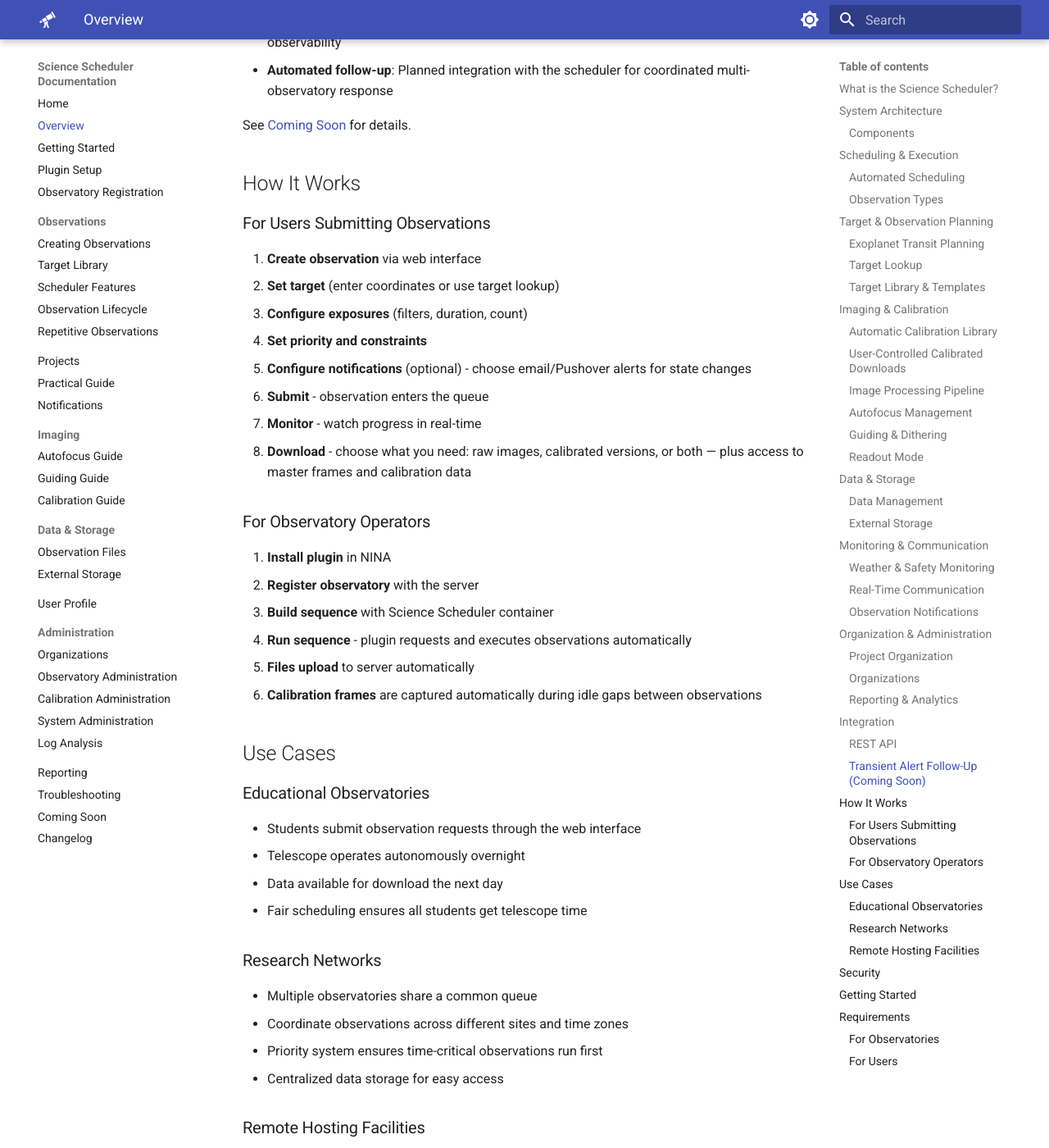
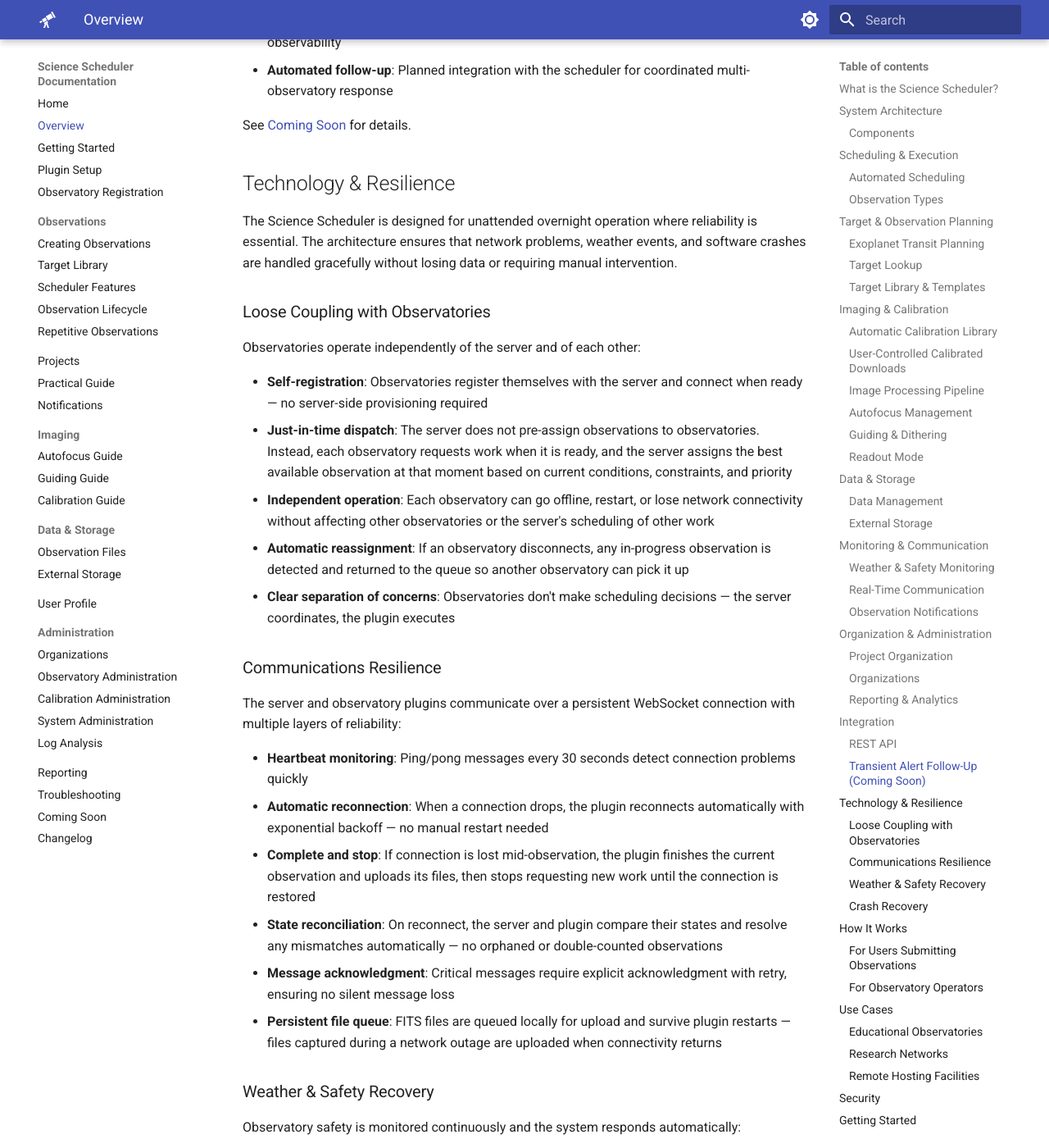
Before and after one commit to First-Light-Systems/nina-scheduler-docs, an MkDocs documentation site: the page built from docs/OVERVIEW.md, in a window 1280 px wide and 1400 px high, scrolled down 8022 px. Shown: the whole window at 82% size. Built offline with MkDocs 1.6.1 and Material for MkDocs 9.7.7, drawn with Linux system fonts in a browser that asks for light colours; some of the changed text lies outside the part shown.

Commit message:
Add Technology & Resilience section to overview
New section covering loose coupling with observatories (just-in-time dispatch,
independent operation, automatic reassignment), communications resilience
(heartbeat, reconnection, complete-and-stop, state reconciliation, message
acknowledgment, persistent file queue), weather/safety recovery, and crash
recovery. Placed between Integration and How It Works sections.

Co-Authored-By: Claude Opus 4.6 (1M context) <noreply@anthropic.com>

```diff
--- a/docs/OVERVIEW.md
+++ b/docs/OVERVIEW.md
@@ -260,6 +260,49 @@ A transient alert system is under development to enable automated follow-up of a
 
 See [Coming Soon](COMING_SOON.md) for details.
 
+## Technology & Resilience
+
+The Science Scheduler is designed for unattended overnight operation where reliability is essential. The architecture ensures that network problems, weather events, and software crashes are handled gracefully without losing data or requiring manual intervention.
+
+### Loose Coupling with Observatories
+
+Observatories operate independently of the server and of each other:
+
+- **Self-registration**: Observatories register themselves with the server and connect when ready — no server-side provisioning required
+- **Just-in-time dispatch**: The server does not pre-assign observations to observatories. Instead, each observatory requests work when it is ready, and the server assigns the best available observation at that moment based on current conditions, constraints, and priority
+- **Independent operation**: Each observatory can go offline, restart, or lose network connectivity without affecting other observatories or the server's scheduling of other work
+- **Automatic reassignment**: If an observatory disconnects, any in-progress observation is detected and returned to the queue so another observatory can pick it up
+- **Clear separation of concerns**: Observatories don't make scheduling decisions — the server coordinates, the plugin executes
+
+### Communications Resilience
+
+The server and observatory plugins communicate over a persistent WebSocket connection with multiple layers of reliability:
+
+- **Heartbeat monitoring**: Ping/pong messages every 30 seconds detect connection problems quickly
+- **Automatic reconnection**: When a connection drops, the plugin reconnects automatically with exponential backoff — no manual restart needed
+- **Complete and stop**: If connection is lost mid-observation, the plugin finishes the current observation and uploads its files, then stops requesting new work until the connection is restored
+- **State reconciliation**: On reconnect, the server and plugin compare their states and resolve any mismatches automatically — no orphaned or double-counted observations
+- **Message acknowledgment**: Critical messages require explicit acknowledgment with retry, ensuring no silent message loss
+- **Persistent file queue**: FITS files are queued locally for upload and survive plugin restarts — files captured during a network outage are uploaded when connectivity returns
+
+### Weather & Safety Recovery
+
+Observatory safety is monitored continuously and the system responds automatically:
+
+- **Automatic suspension**: When NINA's safety monitors detect unsafe conditions (weather, equipment), the current observation is suspended immediately
+- **Progress preservation**: The system tracks exactly which exposures completed and which was interrupted, so nothing needs to be repeated unnecessarily
+- **Automatic resumption**: When safe conditions return, the observation resumes from where it left off
+- **Weather history logging**: Temperature, humidity, wind speed, cloud cover, rain rate, and seeing conditions are logged continuously for diagnostics and reporting
+
+### Crash Recovery
+
+Both the plugin and server are designed to recover cleanly from unexpected shutdowns:
+
+- **Local state persistence**: The plugin stores execution state in a local database (SQLite) so it can recover its position after a restart
+- **Crash detection**: The server detects plugin crashes via heartbeat timeout and automatically cleans up orphaned observations
+- **Automatic reconciliation**: On reconnect after a crash, the server and plugin determine whether the observation was completed, partially completed, or needs to be requeued — no manual cleanup required
+- **No data loss**: FITS files captured before a crash are persisted locally and uploaded when the plugin reconnects
+
 ## How It Works
 
 ### For Users Submitting Observations
```
